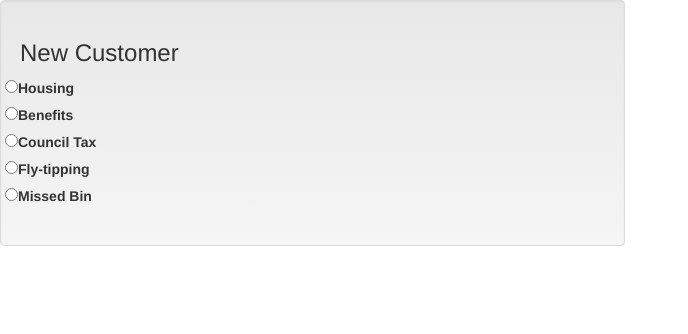
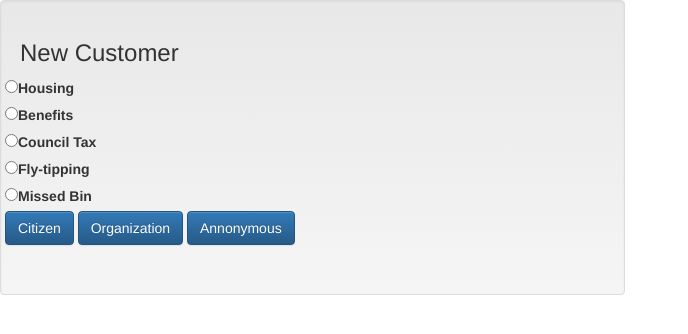
Before and after one commit to kashj22/firmsteptest, a plain HTML site: page index.html in a window 1280 px wide. Shown: the whole page, without its empty margins (0-688 px from the left). Drawn offline with nearby package versions, Linux system fonts and the light colour scheme.

Commit message:
added buttons

```diff
--- a/index.html
+++ b/index.html
@@ -24,12 +24,19 @@
         <h3>New Customer</h3>
 
         <div class="form-group row">
-          <form name="myForm">
+          <form name="mainForm">
             <label><input type="radio" name="">Housing</label>
             <label><input type="radio" name="">Benefits</label>
             <label><input type="radio" name="">Council Tax</label>
             <label><input type="radio" name="">Fly-tipping</label>
             <label><input type="radio" name="">Missed Bin</label>
+
+            <div class="form-group">
+              <button class="btn btn-primary">Citizen</button>
+              <button class="btn btn-primary">Organization</button>
+              <button class="btn btn-primary">Annonymous</button>
+            </div>
+
           </form>
         </div>
       </div>
```
